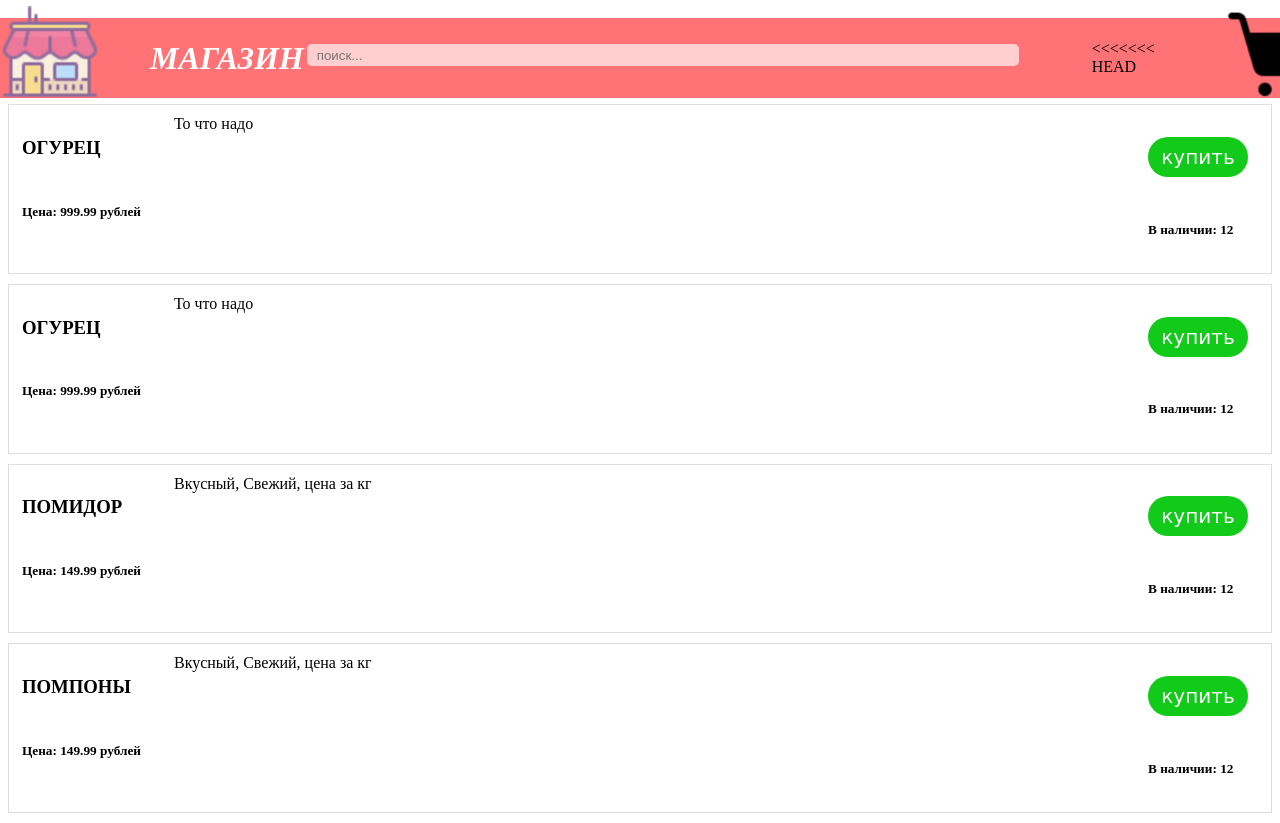
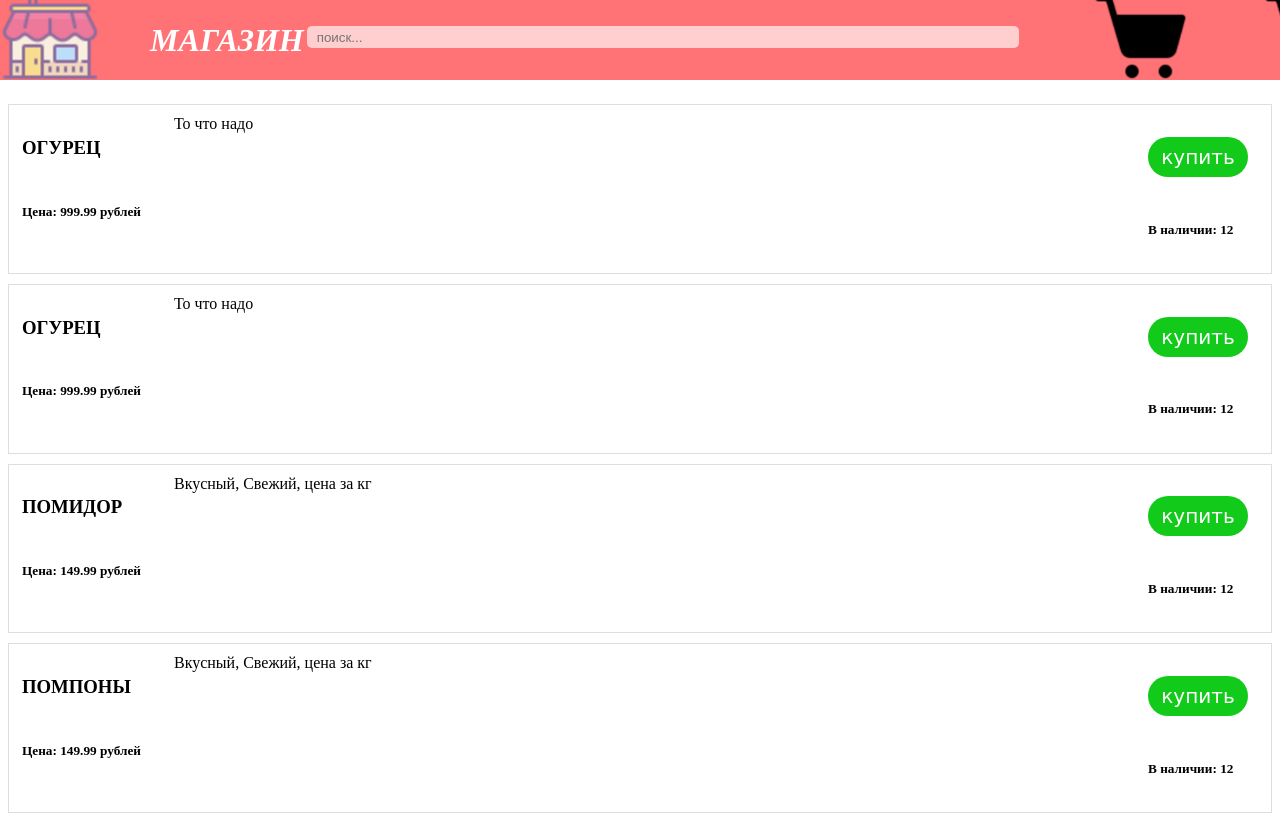
Before and after one commit to ChapaGaming/magazine, a FastAPI app: page /cataloge in a window 1280 px wide. Run offline with FastAPI, Linux system fonts and the light colour scheme; data comes from the database, SQL or seed files in the repository.

Commit message:
v1.1b
убрал метки от гитхаба

```diff
--- a/templates/cataloge.html
+++ b/templates/cataloge.html
@@ -2,11 +2,8 @@
 <html lang="ru">
 <head>
     <title>Каталог</title>
-<<<<<<< HEAD
     <link rel="stylesheet" href="https://magazine-4pqo.onrender.com/static/style.css">
-=======
     <link rel="stylesheet" href="http://{{HOST}}:{{PORT}}/static/style.css">
->>>>>>> 2aa83bb6f18d1a62c236c09c75d8869a3e242e87
 
 </head>
 
@@ -24,11 +21,8 @@
                 </table>
                 <button type="submit" style="visibility:hidden; width: 0px; height: 0px;"></button>
             </form>
-<<<<<<< HEAD
             <a href = "https://magazine-4pqo.onrender.com/basket/?email={{email}}"><img class = "buy"src="/static/shop.ico"></a>
-=======
             <a href = "http://{{HOST}}:{{PORT}}/basket/?email={{email}}"><img class = "buy"src="/static/shop.ico"></a>
->>>>>>> 2aa83bb6f18d1a62c236c09c75d8869a3e242e87
        </div>
     </header>
     <br>
```
